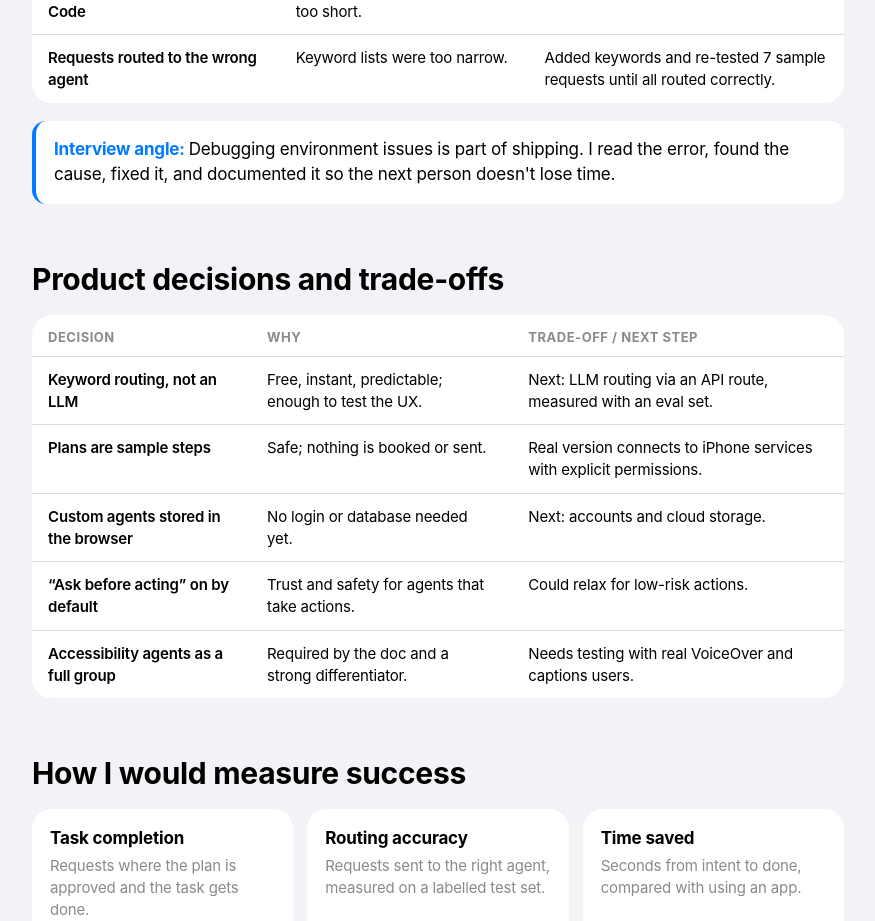
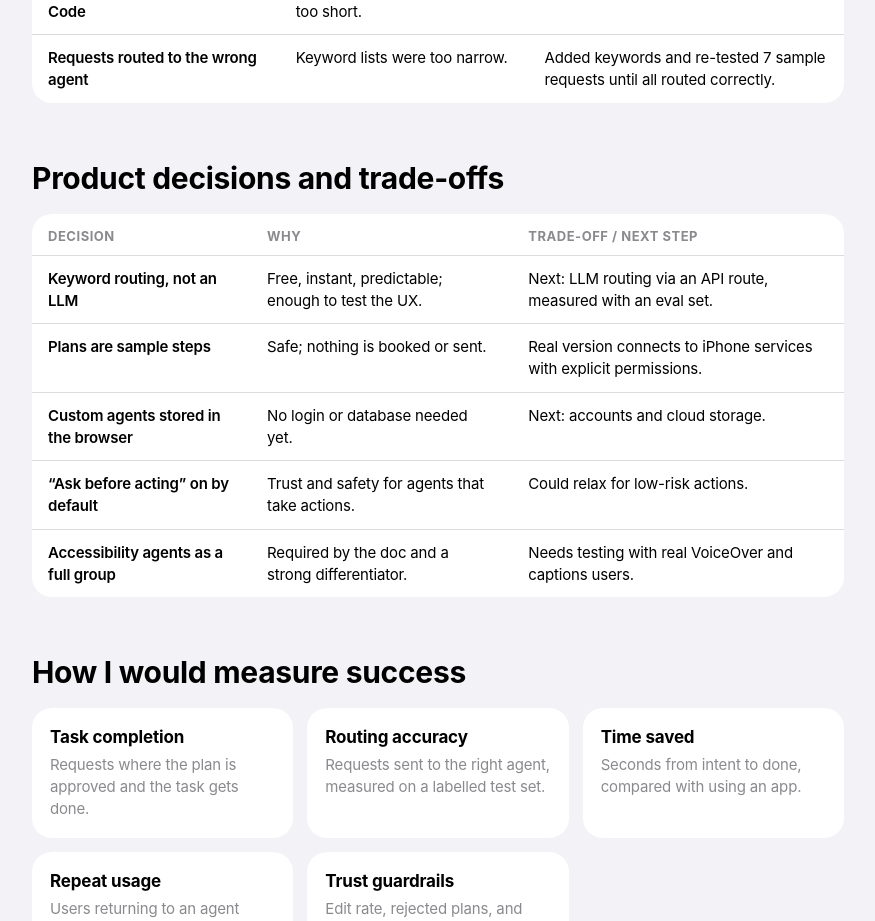
Before and after one commit to Maryna-Petrova643/apple-orbit, a Next.js app: page /procedure in a window 1280 px wide. Shown: the part 5008-5929 px from the top of the page, without its empty margins (202-1077 px from the left). Built offline with nearby package versions, Linux system fonts and the light colour scheme.

Commit message:
Remove debugging quote from problems section
Removed a quote about debugging environment issues.

```diff
--- a/app/procedure/page.tsx
+++ b/app/procedure/page.tsx
@@ -182,7 +182,6 @@ export default function ProcedurePage() {
         <section id="problems" className={s.section}>
           <h2 className={s.h2}>Problems I hit and how I solved them</h2>
           <Table head={["Problem", "Cause", "Fix"]} rows={problems} />
-          <div className={s.quote}><b>Interview angle: </b>Debugging environment issues is part of shipping. I read the error, found the cause, fixed it, and documented it so the next person doesn&apos;t lose time.</div>
         </section>
 
         <section id="decisions" className={s.section}>
```
